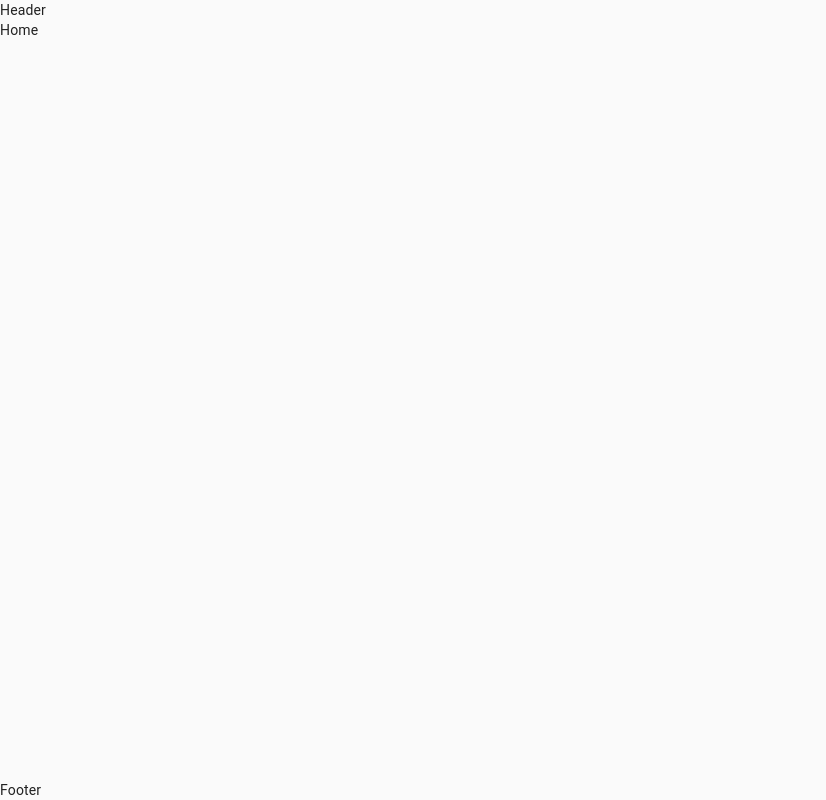
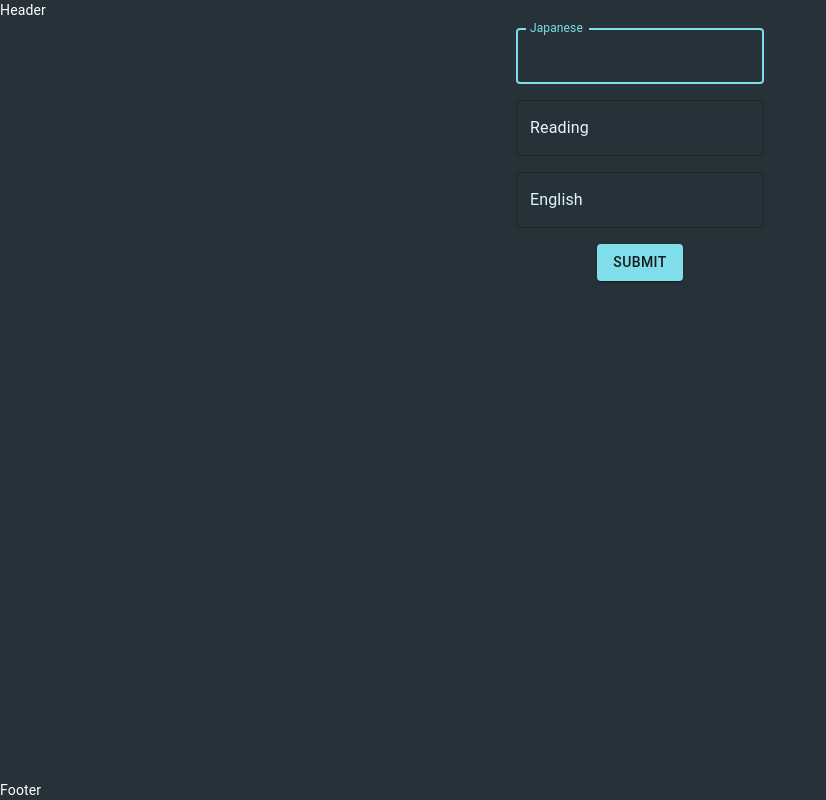
Before and after one commit to chadmuro/japanese-ui, a React (Create React App) app: page / in a window 1280 px wide. Shown: the whole page, without its empty margins (0-826 px from the left). Built offline with nearby package versions, Linux system fonts and the light colour scheme.

Commit message:
add mui theme and create home page basic form

```diff
--- a/src/components/Layout/Layout.js
+++ b/src/components/Layout/Layout.js
@@ -1,20 +1,21 @@
 import React from 'react';
-import { makeStyles } from '@material-ui/core';
-import { CssBaseline } from '@material-ui/core';
+import { makeStyles } from '@material-ui/core/styles';
+import CssBaseline from '@material-ui/core/CssBaseline';
 import Header from './Header';
 import Footer from './Footer';
 
-const useStyles = makeStyles({
+const useStyles = makeStyles(theme => ({
 	root: {
 		display: 'flex',
 		flexDirection: 'column',
 		height: '100vh',
+		backgroundColor: theme.palette.background.paper,
+		color: theme.palette.common.white,
 	},
 	main: {
 		flex: 1,
 	},
-});
-
+}));
 const Layout = ({ children }) => {
 	const classes = useStyles();
 
--- a/src/index.js
+++ b/src/index.js
@@ -1,11 +1,15 @@
 import React from 'react';
 import ReactDOM from 'react-dom';
+import { ThemeProvider } from '@material-ui/core/styles';
 import App from './App';
+import { theme } from './styles/theme';
 import reportWebVitals from './reportWebVitals';
 
 ReactDOM.render(
 	<React.StrictMode>
-		<App />
+		<ThemeProvider theme={theme}>
+			<App />
+		</ThemeProvider>
 	</React.StrictMode>,
 	document.getElementById('root')
 );
--- a/src/pages/Home.js
+++ b/src/pages/Home.js
@@ -1,8 +1,40 @@
 import React from 'react';
+import { makeStyles } from '@material-ui/core/styles';
+import TextField from '@material-ui/core/TextField';
+import Button from '@material-ui/core/Button';
 import Layout from '../components/Layout/Layout';
 
+const useStyles = makeStyles(theme => ({
+	form: {
+		display: 'flex',
+		flexDirection: 'column',
+		alignItems: 'center',
+		'& > *': {
+			margin: theme.spacing(1),
+		},
+	},
+}));
+
 const Home = () => {
-	return <Layout>Home</Layout>;
+	const classes = useStyles();
+
+	const onSubmit = e => {
+		e.preventDefault();
+		console.log('submit');
+	};
+
+	return (
+		<Layout>
+			<form onSubmit={onSubmit} className={classes.form}>
+				<TextField variant="outlined" label="Japanese" autoFocus />
+				<TextField variant="outlined" label="Reading" />
+				<TextField variant="outlined" label="English" />
+				<Button type="submit" color="primary" variant="contained">
+					Submit
+				</Button>
+			</form>
+		</Layout>
+	);
 };
 
 export default Home;
--- /dev/null
+++ b/src/styles/theme.js
@@ -0,0 +1,28 @@
+import { createTheme } from '@material-ui/core/styles';
+import blueGrey from '@material-ui/core/colors/blueGrey';
+import yellow from '@material-ui/core/colors/yellow';
+import cyan from '@material-ui/core/colors/cyan';
+
+export const theme = createTheme({
+	palette: {
+		background: {
+			paper: blueGrey[900],
+		},
+		primary: {
+			main: cyan[200],
+		},
+		secondary: {
+			main: yellow[500],
+		},
+		text: {
+			primary: cyan[50],
+		},
+	},
+	overrides: {
+		MuiInputLabel: {
+			outlined: {
+				color: cyan[50],
+			},
+		},
+	},
+});
```
